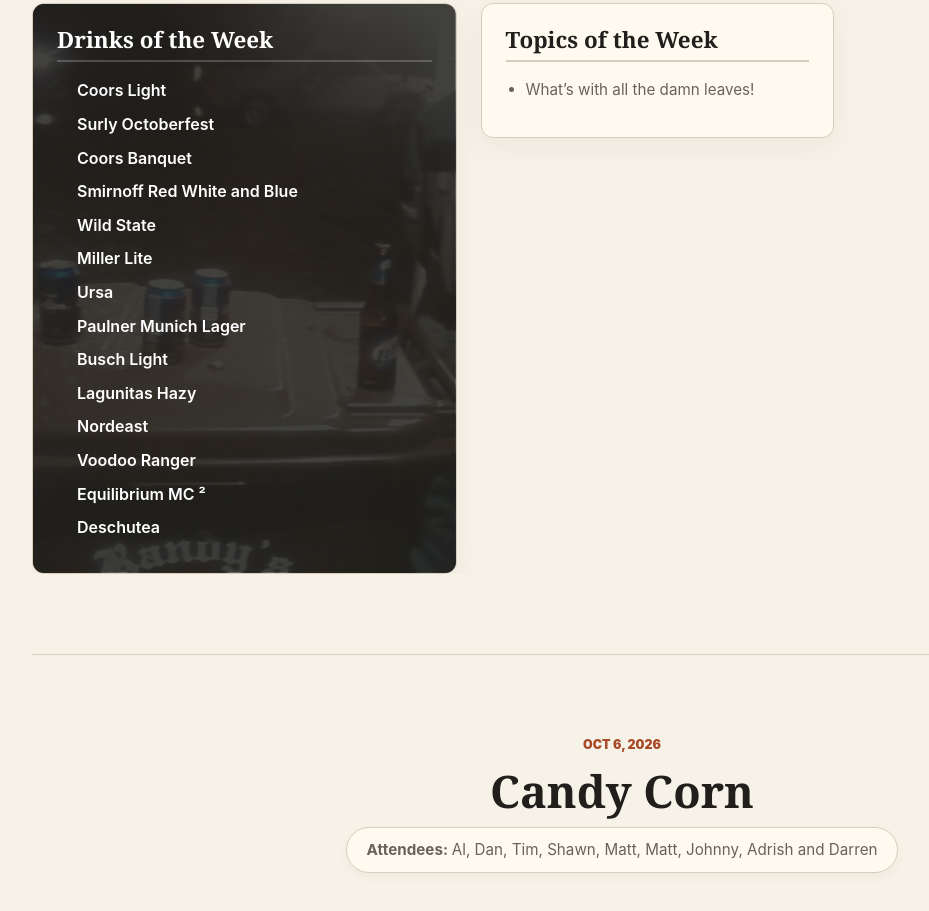
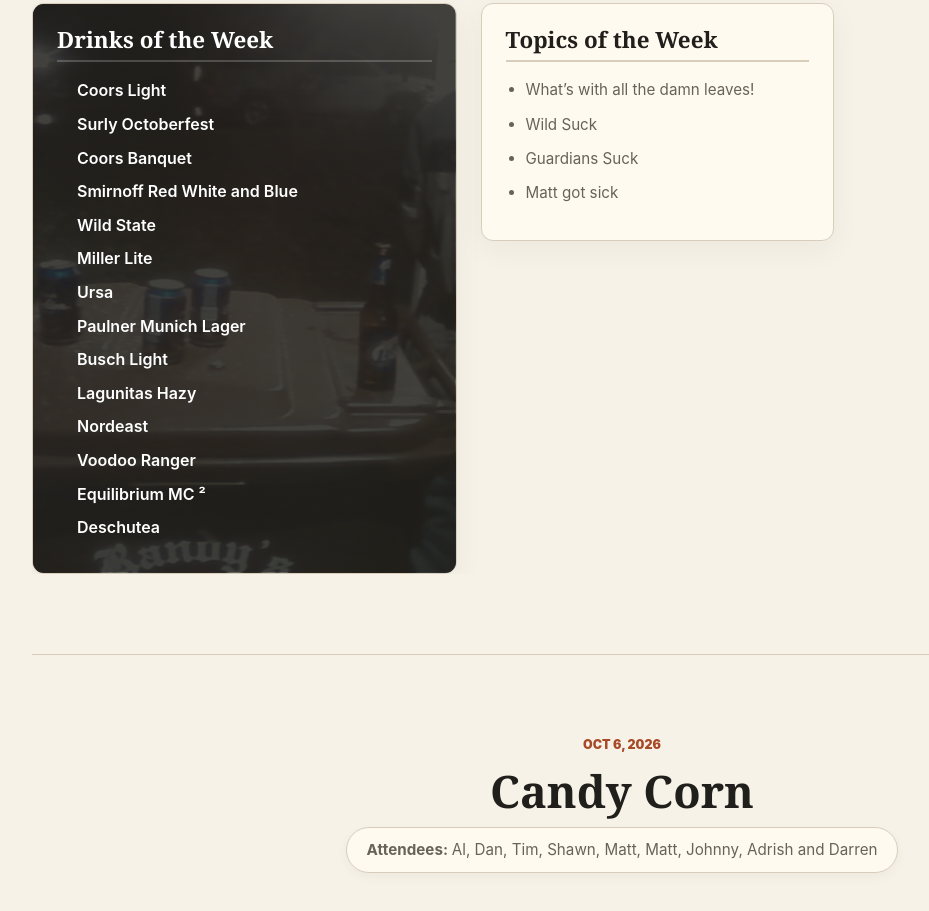
Before and after one commit to JamesNielsen/garbagenite, an Astro site: page /nites in a window 1280 px wide. Shown: the part 1550-2461 px from the top of the page, without its empty margins (18-947 px from the left). Built offline with nearby package versions, Linux system fonts and the light colour scheme; Astro itself is replaced by a stand-in of ours.

Commit message:
Update src/content/nites/2026-10-13-.md (via Pages CMS)

```diff
--- a/src/content/nites/2026-10-13-.md
+++ b/src/content/nites/2026-10-13-.md
@@ -4,6 +4,9 @@
 attendees: Al, Dan, Tim, Shawn. and James
 topics:
   - What’s with all the damn leaves!
+  - Wild Suck
+  - Guardians Suck
+  - Matt got sick
 drinks:
   - Coors Light
   - "Surly Octoberfest "
```
